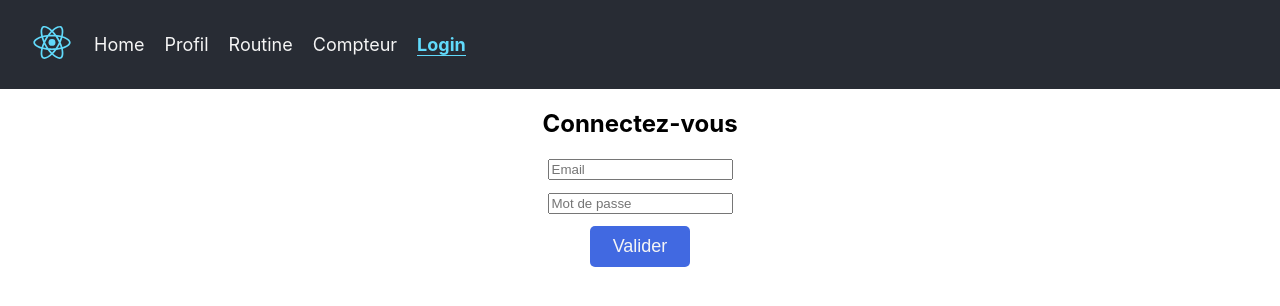
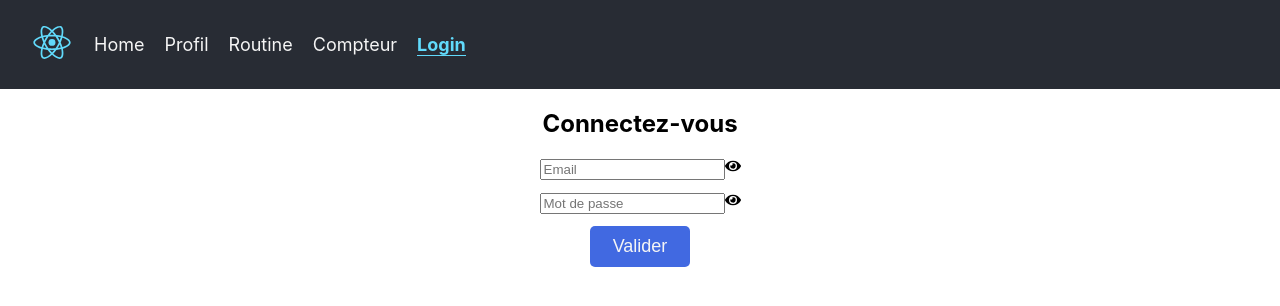
Before and after one commit to Samdjm/app14, a React (Create React App) app: page /auth in a window 1280 px wide. Shown: the top 306 px of the page. Built offline with nearby package versions, Linux system fonts and the light colour scheme.

Commit message:
Commit vector-icons

```diff
--- a/package.json
+++ b/package.json
@@ -3,12 +3,12 @@
   "version": "0.1.0",
   "private": true,
   "dependencies": {
-    "@expo/vector-icons": "^13.0.0",
     "@testing-library/jest-dom": "^5.16.4",
     "@testing-library/react": "^13.1.1",
     "@testing-library/user-event": "^13.5.0",
     "react": "^18.0.0",
     "react-dom": "^18.0.0",
+    "react-icons": "^4.3.1",
     "react-router-dom": "^6.3.0",
     "react-scripts": "5.0.1",
     "web-vitals": "^2.1.4"
--- a/src/components/container/LoginForm/LoginForm.jsx
+++ b/src/components/container/LoginForm/LoginForm.jsx
@@ -36,7 +36,7 @@ export default function LoginForm() {
     setPasswordInput("");
   }
 
-  //Two way binding: l'input est lié dan les deux sens
+  //Two way binding: l'input est lié dans les deux sens
   //4- Ajouter les éléments inputs/boutons, et les lier au variables et fonctions:
   return (
     <>
--- a/src/components/ui/InputWithError/InputWithError.jsx
+++ b/src/components/ui/InputWithError/InputWithError.jsx
@@ -1,4 +1,4 @@
-import React from "react";
+import { FaEye } from "react-icons/fa";
 
 export default function InputWithError({
   holder,
@@ -15,6 +15,7 @@ export default function InputWithError({
         onChange={action}
         type={type}
       />
+      <FaEye />
       <p style={{ color: "red", fontSize: "12px" }}>{error}</p>
     </div>
   );
```
Also changed, not shown: 1 other file (tests, documents, lock files or other folders).
